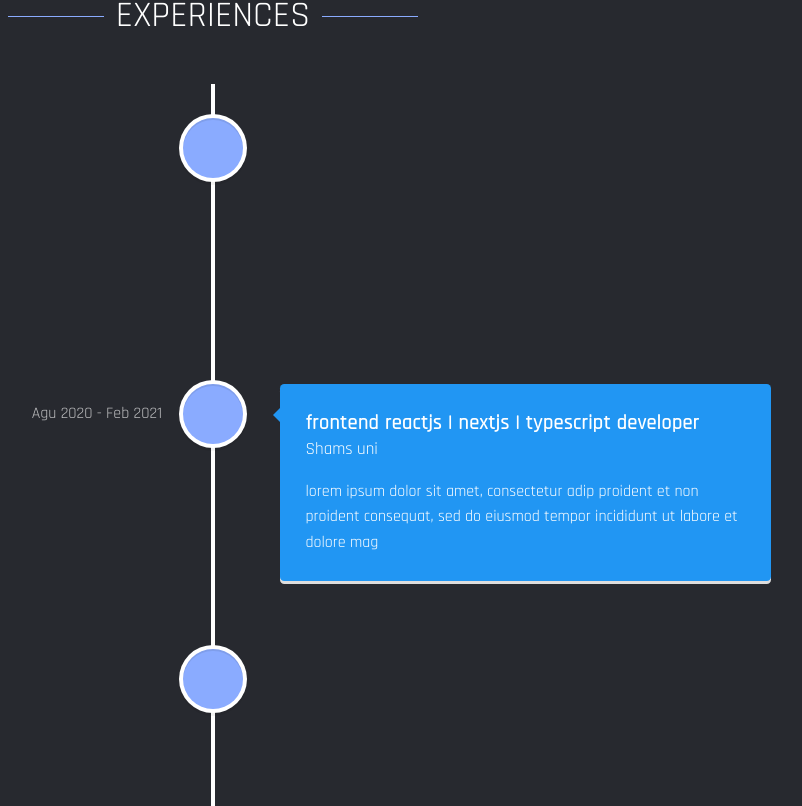
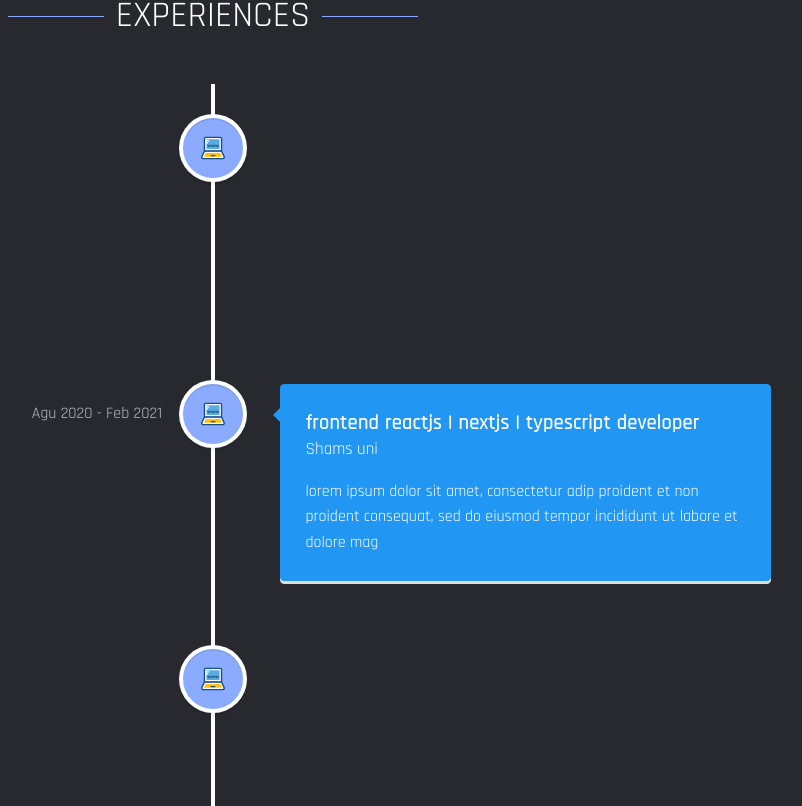
Before and after one commit to EsrafilElahi/esrafil.com, a React (Vite) app in the folder frontend/: page / in a window 1280 px wide. Shown: the part 2194-3000 px from the top of the page, without its empty margins (427-1229 px from the left). Built offline with nearby package versions, Linux system fonts and the light colour scheme.

Commit message:
add laptop icon

```diff
--- a/frontend/src/components/ExperienceItem.tsx
+++ b/frontend/src/components/ExperienceItem.tsx
@@ -1,6 +1,7 @@
 import { VerticalTimelineElement } from "react-vertical-timeline-component";
 import "react-vertical-timeline-component/style.min.css";
 import type { Experience } from "../../types.ts";
+import Laptop from "/public/icons/laptop.svg?react";
 
 type Props = {
   experience: Experience;
@@ -16,6 +17,7 @@ const ExperienceItem = (props: Props) => {
       contentArrowStyle={{ borderRight: "7px solid  rgb(33, 150, 243)" }}
       date={`${experience.startDate} - ${experience.endDate}`}
       iconStyle={{ background: "#8AABFF", color: "#fff" }}
+      icon={<Laptop />}
     >
       <h3 className="vertical-timeline-element-title text-xl font-bold tracking-wide">
         {experience.position}
```
Also changed, not shown: frontend/public/icons/laptop.svg (added).
